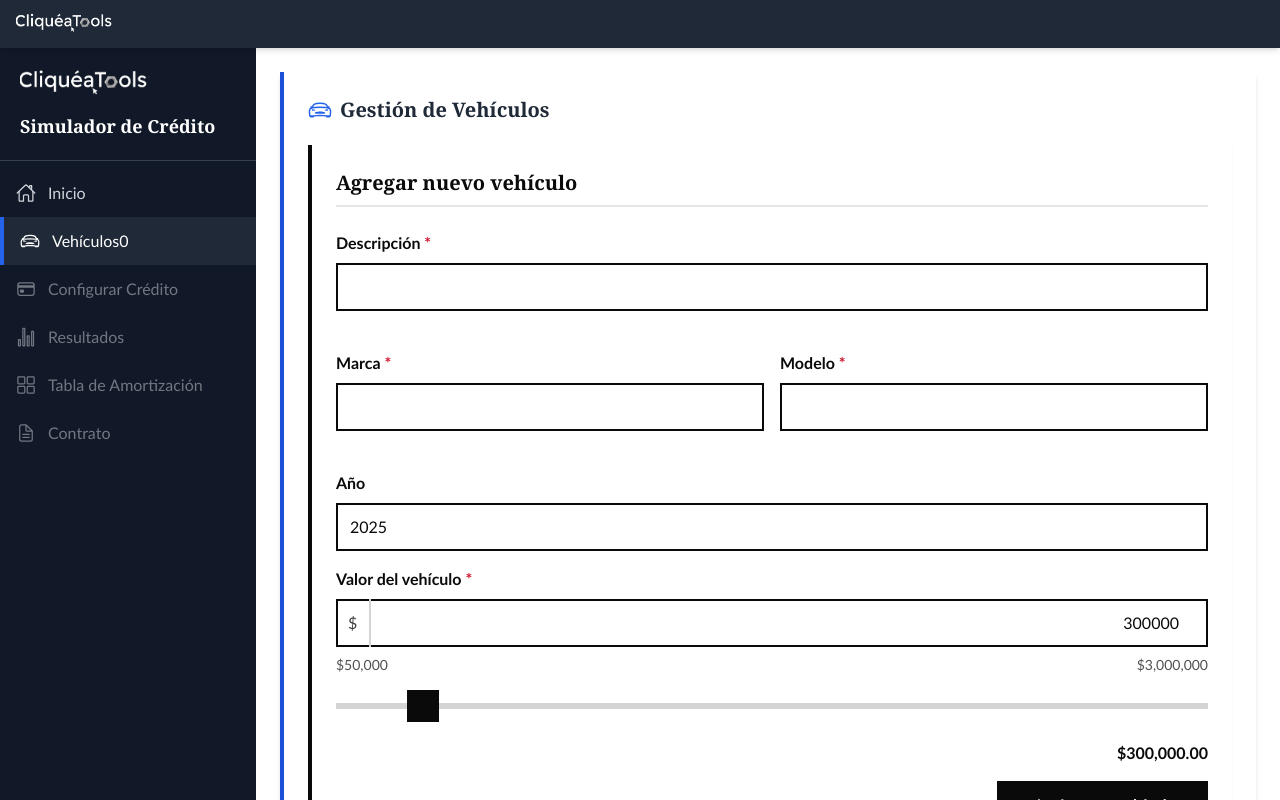
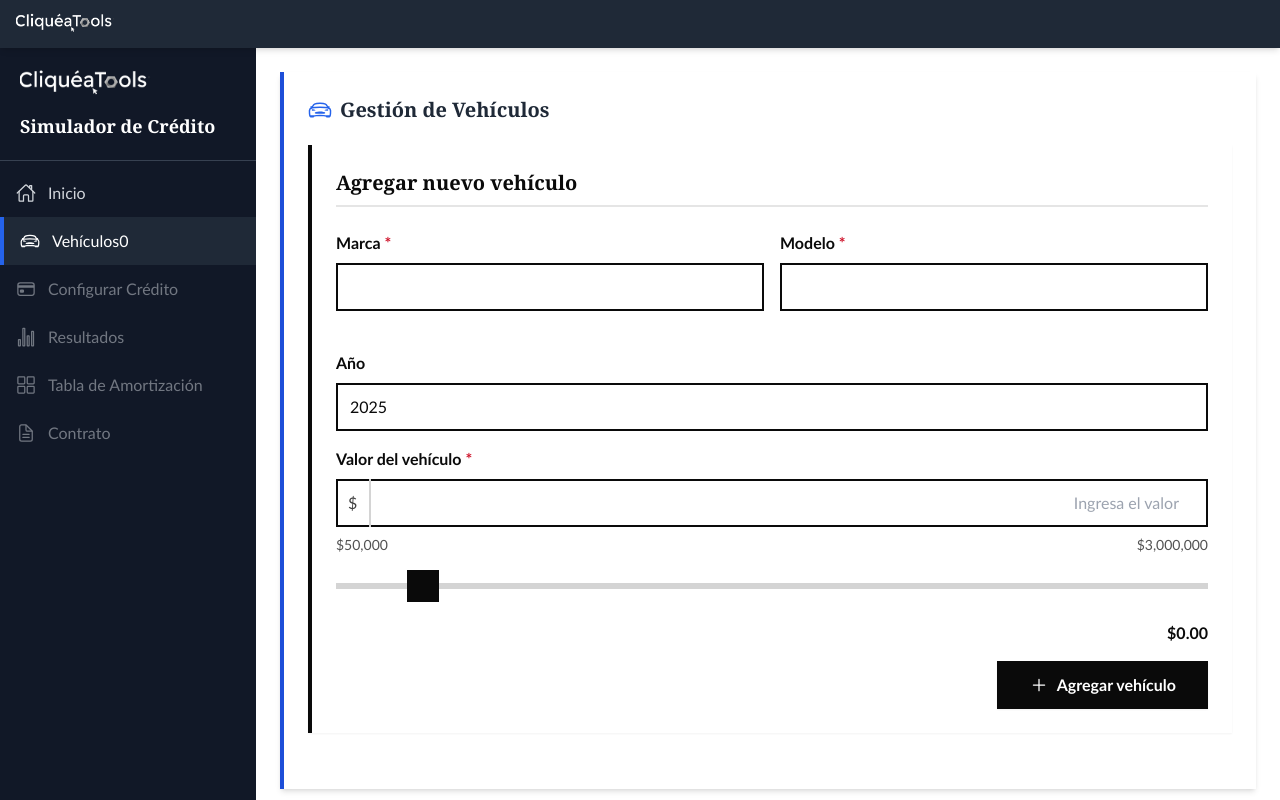
Before and after one commit to crisgp1/cliqueatools, a React (Vite) app in the folder frontend/: page / in a window 1280 px wide. Both pictures are taken after a click on the button "Comenzar ahora". Shown: the top 800 px of the page. Built offline with nearby package versions, Linux system fonts and the light colour scheme.

Commit message:
Corecciones de UI

```diff
--- a/frontend/src/pages/VehicleForm.jsx
+++ b/frontend/src/pages/VehicleForm.jsx
@@ -4,11 +4,10 @@ import { IoAddOutline, IoTrashOutline } from 'react-icons/io5';
 
 const VehicleForm = ({ vehicles, onAddVehicle, onUpdateVehicle, onRemoveVehicle }) => {
   const [newVehicle, setNewVehicle] = useState({
-    descripcion: '',
     marca: '',
     modelo: '',
     año: new Date().getFullYear(),
-    valor: 300000
+    valor: ''
   });
 
   // Generar ID único
@@ -27,10 +26,21 @@ const VehicleForm = ({ vehicles, onAddVehicle, onUpdateVehicle, onRemoveVehicle
   // Manejar cambios en el formulario de nuevo vehículo
   const handleNewVehicleChange = (e) => {
     const { name, value } = e.target;
-    setNewVehicle({
-      ...newVehicle,
-      [name]: name === 'valor' || name === 'año' ? Number(value) : value
-    });
+
+    if (name === 'valor') {
+      // Si el campo es valor, y el valor está vacío, mantenerlo vacío
+      // de lo contrario, convertirlo a número
+      const newValue = value === '' ? '' : Number(value);
+      setNewVehicle({
+        ...newVehicle,
+        [name]: newValue
+      });
+    } else {
+      setNewVehicle({
+        ...newVehicle,
+        [name]: name === 'año' ? Number(value) : value
+      });
+    }
   };
 
   // Manejar submit del formulario
@@ -38,7 +48,7 @@ const VehicleForm = ({ vehicles, onAddVehicle, onUpdateVehicle, onRemoveVehicle
     e.preventDefault();
 
     // Verificar que los campos obligatorios estén completos
-    if (!newVehicle.descripcion || !newVehicle.marca || !newVehicle.modelo || !newVehicle.valor) {
+    if (!newVehicle.marca || !newVehicle.modelo || !newVehicle.valor) {
       alert('Por favor completa todos los campos obligatorios');
       return;
     }
@@ -51,11 +61,10 @@ const VehicleForm = ({ vehicles, onAddVehicle, onUpdateVehicle, onRemoveVehicle
 
     // Limpiar el formulario
     setNewVehicle({
-      descripcion: '',
       marca: '',
       modelo: '',
       año: new Date().getFullYear(),
-      valor: 300000
+      valor: ''
     });
   };
 
@@ -107,20 +116,6 @@ const VehicleForm = ({ vehicles, onAddVehicle, onUpdateVehicle, onRemoveVehicle
         <h3 className="govuk-form-section-title">Agregar nuevo vehículo</h3>
         <form onSubmit={handleSubmit} className="flex flex-col space-y-4">
 
-          <motion.div className="govuk-form-group" variants={itemAnimation}>
-            <label htmlFor="descripcion" className="govuk-label">
-              Descripción <span className="text-royal-red">*</span>
-            </label>
-            <input
-              type="text"
-              id="descripcion"
-              name="descripcion"
-              value={newVehicle.descripcion}
-              onChange={handleNewVehicleChange}
-              className="govuk-input"
-              required
-            />
-          </motion.div>
 
           <div className="grid grid-cols-1 md:grid-cols-2 gap-4">
             <motion.div className="govuk-form-group" variants={itemAnimation}>
@@ -187,6 +182,7 @@ const VehicleForm = ({ vehicles, onAddVehicle, onUpdateVehicle, onRemoveVehicle
                 value={newVehicle.valor}
                 onChange={handleNewVehicleChange}
                 className="govuk-input govuk-input-with-prefix text-right"
+                placeholder="Ingresa el valor"
                 required
               />
             </div>
@@ -201,7 +197,7 @@ const VehicleForm = ({ vehicles, onAddVehicle, onUpdateVehicle, onRemoveVehicle
               min="50000"
               max="3000000"
               step="10000"
-              value={newVehicle.valor}
+              value={newVehicle.valor || 300000}
               onChange={(e) => handleNewVehicleChange({ target: { name: 'valor', value: e.target.value } })}
               className="govuk-slider"
             />
@@ -237,7 +233,6 @@ const VehicleForm = ({ vehicles, onAddVehicle, onUpdateVehicle, onRemoveVehicle
             <table className="govuk-table min-w-full">
               <thead className="hidden sm:table-header-group">
                 <tr>
-                  <th scope="col" className="govuk-table__header">Descripción</th>
                   <th scope="col" className="govuk-table__header">Marca/Modelo</th>
                   <th scope="col" className="govuk-table__header">Año</th>
                   <th scope="col" className="govuk-table__header">Valor</th>
@@ -254,10 +249,6 @@ const VehicleForm = ({ vehicles, onAddVehicle, onUpdateVehicle, onRemoveVehicle
                     transition={{ duration: 0.3 }}
                     className="sm:table-row flex flex-col border-b border-gray-200 pb-3 mb-3 sm:pb-0 sm:mb-0"
                   >
-                    <td className="govuk-table__cell sm:table-cell block" data-label="Descripción:">
-                      <span className="sm:hidden font-bold inline-block mb-1">Descripción:</span>
-                      {vehicle.descripcion}
-                    </td>
                     <td className="govuk-table__cell sm:table-cell block" data-label="Marca/Modelo:">
                       <span className="sm:hidden font-bold inline-block mb-1">Marca/Modelo:</span>
                       {vehicle.marca} {vehicle.modelo}
```
